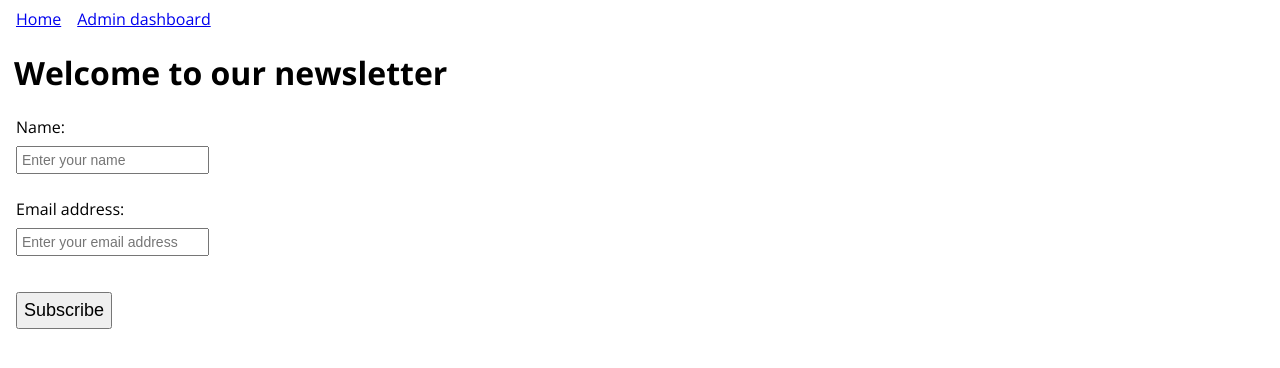
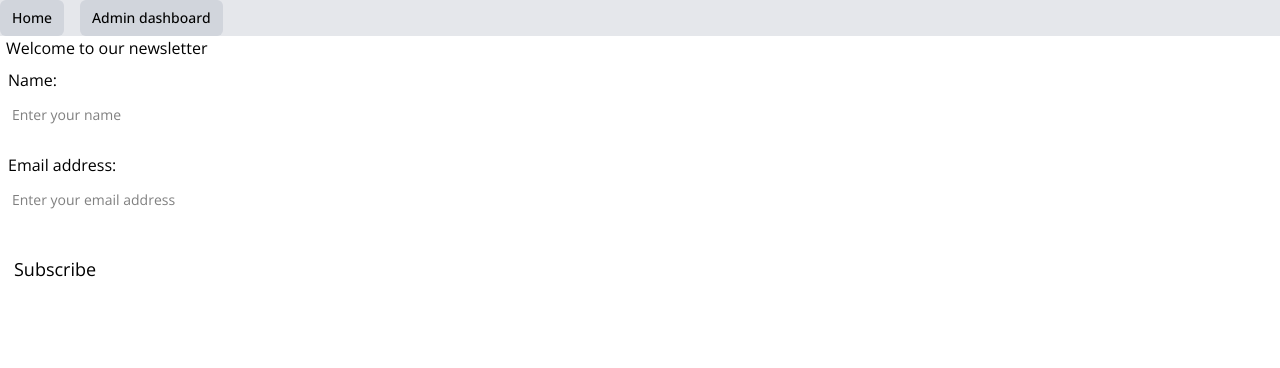
Before and after one commit to abrauninger/zero2prod, a Vue app in the folder frontend/: page / in a window 1280 px wide. Shown: the top 368 px of the page. Built offline with nearby package versions, Linux system fonts and the light colour scheme.

Commit message:
Start using Tailwind CSS

```diff
--- a/frontend/index.html
+++ b/frontend/index.html
@@ -4,6 +4,8 @@
     <meta charset="UTF-8" />
     <link rel="icon" href="/favicon.ico" />
     <meta name="viewport" content="width=device-width, initial-scale=1.0" />
+
+    <link href="/src/main.css" rel="stylesheet" />
 
     <link rel="preconnect" href="https://fonts.googleapis.com" />
     <link rel="preconnect" href="https://fonts.gstatic.com" crossorigin />
--- a/frontend/package.json
+++ b/frontend/package.json
@@ -18,7 +18,9 @@
     "format": "prettier --write src/"
   },
   "dependencies": {
+    "@tailwindcss/vite": "^4.1.14",
     "pinia": "^3.0.3",
+    "tailwindcss": "^4.1.14",
     "uuid": "^13.0.0",
     "vue": "^3.5.22",
     "vue-router": "^4.5.1"
--- a/frontend/src/App.vue
+++ b/frontend/src/App.vue
@@ -1,6 +1,18 @@
 <template>
-  <RouterLink to="/" class="nav-bar">Home</RouterLink>
-  <RouterLink to="/admin" class="nav-bar">Admin dashboard</RouterLink>
+  <nav class="relative bg-gray-200">
+    <div class="flex space-x-4">
+      <RouterLink
+        to="/"
+        class="rounded-md px-3 py-2 text-sm font-medium bg-gray-300 text-black hover:bg-gray-400 hover:text-red-600"
+        >Home</RouterLink
+      >
+      <RouterLink
+        to="/admin"
+        class="rounded-md px-3 py-2 text-sm font-medium bg-gray-300 text-black hover:bg-gray-400 hover:text-red-600"
+        >Admin dashboard</RouterLink
+      >
+    </div>
+  </nav>
   <div>
     <RouterView />
   </div>
--- a/frontend/src/main.css
+++ b/frontend/src/main.css
@@ -1,3 +1,5 @@
+@import 'tailwindcss';
+
 body {
   font-family: 'Open Sans', sans-serif;
 }
--- a/frontend/vite.config.ts
+++ b/frontend/vite.config.ts
@@ -1,13 +1,14 @@
 import { fileURLToPath, URL } from 'node:url'
 
 import { defineConfig } from 'vite'
+import tailwindcss from '@tailwindcss/vite'
 import vue from '@vitejs/plugin-vue'
 import vueJsx from '@vitejs/plugin-vue-jsx'
 import vueDevTools from 'vite-plugin-vue-devtools'
 
 // https://vite.dev/config/
 export default defineConfig({
-  plugins: [vue(), vueJsx(), vueDevTools()],
+  plugins: [vue(), vueJsx(), vueDevTools(), tailwindcss()],
   server: {
     proxy: {
       '/api': {
```
Also changed, not shown: 1 other file (tests, documents, lock files or other folders).
